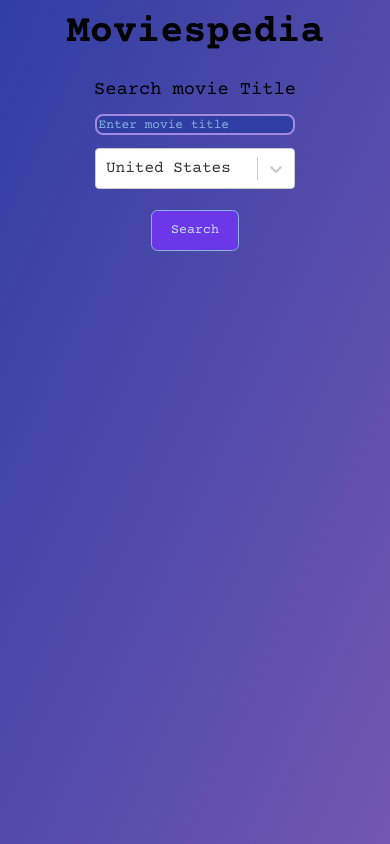
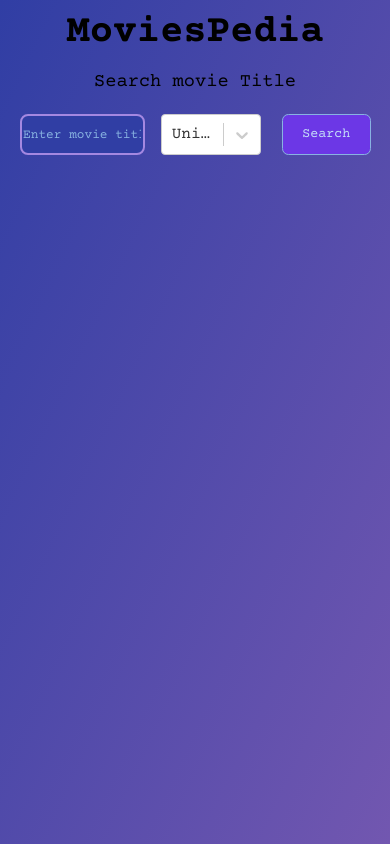
Before and after one commit to Roujon2/Moviespedia, a React (Create React App) app: page / in a window 390 px wide. Built offline with nearby package versions, Linux system fonts and the light colour scheme; no server answers.

Commit message:
Major code restructuring changes. Added new components and moved the existing code accordingly. Followed Atomic Design principles, dividing the components into atoms, molecules and organisms.

```diff
--- /dev/null
+++ b/src/sections/components/atoms/inputTitleSearch/InputTitleSearch.jsx
@@ -0,0 +1,22 @@
+import React from 'react'
+import './inputTitleSearch.css'
+
+// Input for the movie title search, having the handleInputChange function, the value, and the ref passed
+// as props from a parent component
+
+const InputTitleSearch = ({handleInputChange, value, inputRef}) => {
+  return (
+    <input
+        className='input_title_search'
+        type='text'
+        onChange={handleInputChange}
+        name='movie_title'
+        placeholder='Enter movie title'
+        autoComplete='off'
+        value={value}
+        ref={inputRef}
+        required/>
+  )
+}
+
+export default InputTitleSearch
--- /dev/null
+++ b/src/sections/components/atoms/inputTitleSearch/inputTitleSearch.css
@@ -0,0 +1,17 @@
+/* Styles for the movie title input */
+.input_title_search{
+    padding: 0.3rem;
+    border-radius: 0.5rem;
+    background: var(--color-bg);
+    border: 2px solid var(--color-primary-secondary);
+    resize: none;
+    color: var(--color-light);
+    font-family: 'Courier Prime', monospace;
+}
+.input_title_search:focus::placeholder{
+    color: transparent;
+}
+/* For the placeholder in the input text */
+::placeholder{
+    color: var(--color-primary);
+}
--- /dev/null
+++ b/src/sections/components/molecules/header/Header.jsx
@@ -0,0 +1,15 @@
+import React from 'react'
+import './header.css'
+
+// Header component, displays the title and a description
+
+const Header = () => {
+  return (
+    <div className='header_container'>
+        <h1>MoviesPedia</h1>
+        <h3>Search movie Title</h3>
+    </div>
+  )
+}
+
+export default Header
--- /dev/null
+++ b/src/sections/components/molecules/header/header.css
@@ -0,0 +1,27 @@
+/* Styles for the header component */
+.header_container{
+    display: flex;
+    flex-direction: column;
+    align-items: center;
+}
+
+/* Website title */
+.header_container h1{
+    font-weight: 700;
+    font-size: 7rem;
+}
+
+
+/*  Media Queries (Medium Devices) */
+@media screen and (max-width: 1024px){
+    .header_container h1{
+        font-size: clamp(3.5rem, 10vw, 5rem);
+    }
+}
+
+/*  Media Queries (Small Devices)  */
+@media screen and (max-width: 600px){
+    .header_container h1{
+        font-size: clamp(1rem, 10vw, 3.5rem);
+    }
+}
--- /dev/null
+++ b/src/sections/components/molecules/searchForm/SearchForm.jsx
@@ -0,0 +1,37 @@
+import React from 'react'
+
+import './searchForm.css'
+
+// Molecule component for the movie search form, containing the input for the movie title search,
+// the dropdown for the watch region, and the submit button
+
+// Input component import
+import InputTitleSearch from '../../atoms/inputTitleSearch/InputTitleSearch'
+import WatchRegionDropdown from '../../atoms/watchRegionDropdown/WatchRegionDropdown'
+
+const MovieSearchForm = ({handleSubmit, handleInputChange, watchRegion, handleRegionChange, movieQuery, inputRef}) => {
+
+    return (
+        <div className='fields_container'>
+            <form action="" className='fields' onSubmit={handleSubmit}>
+                <div className="input_container">
+                    <InputTitleSearch
+                        handleInputChange={handleInputChange}
+                        value={movieQuery}
+                        inputRef={inputRef} // Passing the ref to the input component by assigning inputRef directly to ref attribute
+                    />
+                    <WatchRegionDropdown
+                        selectedRegion={watchRegion}
+                        onChange={handleRegionChange}
+                    />
+                </div>
+                <div className="submit_button_container">
+                    <button type='submit' className='btn btn-primary'>Search</button>
+                </div>
+            </form>
+
+        </div>
+    )
+}
+
+export default MovieSearchForm
--- /dev/null
+++ b/src/sections/components/molecules/searchForm/searchForm.css
@@ -0,0 +1,24 @@
+/* Styles for the movie search form */
+.fields{
+    display: flex;
+    flex-direction: row;
+    gap: 1.3rem;
+    align-items: center;
+}
+
+.input_container{
+    display: flex;
+    flex-direction: row;
+    gap: 1rem;
+}
+
+/* Submit button */
+.fields button{
+    color: var(--color-light);
+    background: #6c37e6;
+}
+.fields button:hover{
+    background: transparent;
+    border-color: var(--color-primary-secondary);
+    color: var(--color-light);
+}
--- a/src/sections/movieSearch/MovieSearch.jsx
+++ b/src/sections/movieSearch/MovieSearch.jsx
@@ -1,6 +1,10 @@
 import React, { useEffect, useRef } from 'react'
 import './movieSearch.css'
 import { useState } from 'react'
+
+// Importing molecule components
+import Header from '../components/molecules/header/Header.jsx';
+import SearchForm from '../components/molecules/searchForm/SearchForm.jsx';
 
 // Importing the axiosRequest functions (api calls)
 import { searchMovies, getMovieDetails } from '../../backend/apiService';
@@ -8,14 +12,15 @@ import { searchMovies, getMovieDetails } from '../../backend/apiService';
 // Importing the movie details component
 import MovieDetails from '../movieDetails/MovieDetails.jsx';
 
-// SOURCE OF WATCH PROVIDER DATA FROM JUSTWATCH AND TMDB
-import WatchRegionDropdown from '../components/WatchRegionDropdown';
-
 
 const MovieSearch = () => {
+
     // Tracking the input of the user
     const [movieQuery, setMovieQuery] = useState('');
-
+    // Updating the movieQuery state variable when the user types
+    const handleInputChange = (event) => {
+        setMovieQuery(event.target.value.toString());
+    };
     // Reference of the movie search input text field
     const movieQueryInputRef = useRef(null);
 
@@ -24,10 +29,6 @@ const MovieSearch = () => {
 
     // Selected watch region state variable
     const [watchRegion, setWatchRegion] = useState('US'); // Default region
-
-    const handleInputChange = (event) => {
-        setMovieQuery(event.target.value.toString());
-    }
 
     // State variable tracking the loading (to update MovieDetails)
     const [isLoading, setIsLoading] = useState(false);
@@ -66,7 +67,10 @@ const MovieSearch = () => {
         setMovieQuery('');
 
         // Removing the focus from the input field
-        movieQueryInputRef.current.blur();
+        if (movieQueryInputRef.current) {
+            movieQueryInputRef.current.blur();
+        }
+
 
         // Getting data from backend
         try{
@@ -138,19 +142,19 @@ const MovieSearch = () => {
     return (
         <section>
             <div className="container movie_search_container">
-                <h1>Moviespedia</h1>
-                <h3>Search movie Title</h3>
-                <div className='fields_container'>
-                    <form action="" className='fields' onSubmit={getData}>
-                        <div className="input_container">
-                            <input type="text" onChange={handleInputChange} name="movie_title" placeholder="Enter movie title" autoComplete="off" value={movieQuery} ref={movieQueryInputRef} required/>
-                            <WatchRegionDropdown selectedRegion={watchRegion} onChange={handleRegionChange} />
-                        </div>
-                        <div className="submit_button_container">
-                            <button type='submit' className='btn btn-primary'>Search</button>
-                        </div>
-                    </form>
-                </div>
+
+                {/* Header component */}
+                <Header />
+
+                {/* Movie title Search form component*/}
+                <SearchForm
+                    handleSubmit={getData}
+                    handleInputChange={handleInputChange}
+                    watchRegion={watchRegion}
+                    handleRegionChange={handleRegionChange}
+                    movieQuery={movieQuery}
+                    inputRef={movieQueryInputRef}
+                />
 
                 <div className='movie_details_container'>
                     {/* Render MovieDetails if data is loaded */}
--- a/src/sections/movieSearch/movieSearch.css
+++ b/src/sections/movieSearch/movieSearch.css
@@ -3,14 +3,10 @@
     display: flex;
     flex-direction: column;
     align-items: center;
-    gap: 0.5rem;
+    justify-content: center;
+    gap: 1rem;
 }
 
-/* Just making the font bold */
-.movie_search_container h1{
-    font-weight: 700;
-    font-size: 7rem;
-}
 
 .fields{
     display: flex;
```
Also changed, not shown: src/sections/movieDetails/MovieDetails.jsx (+6 -2 lines), src/sections/components/atoms/watchRegionDropdown/WatchRegionDropdown.jsx (renamed from src/sections/components/WatchRegionDropdown.jsx), 1 other file (tests, documents, lock files or other folders).
